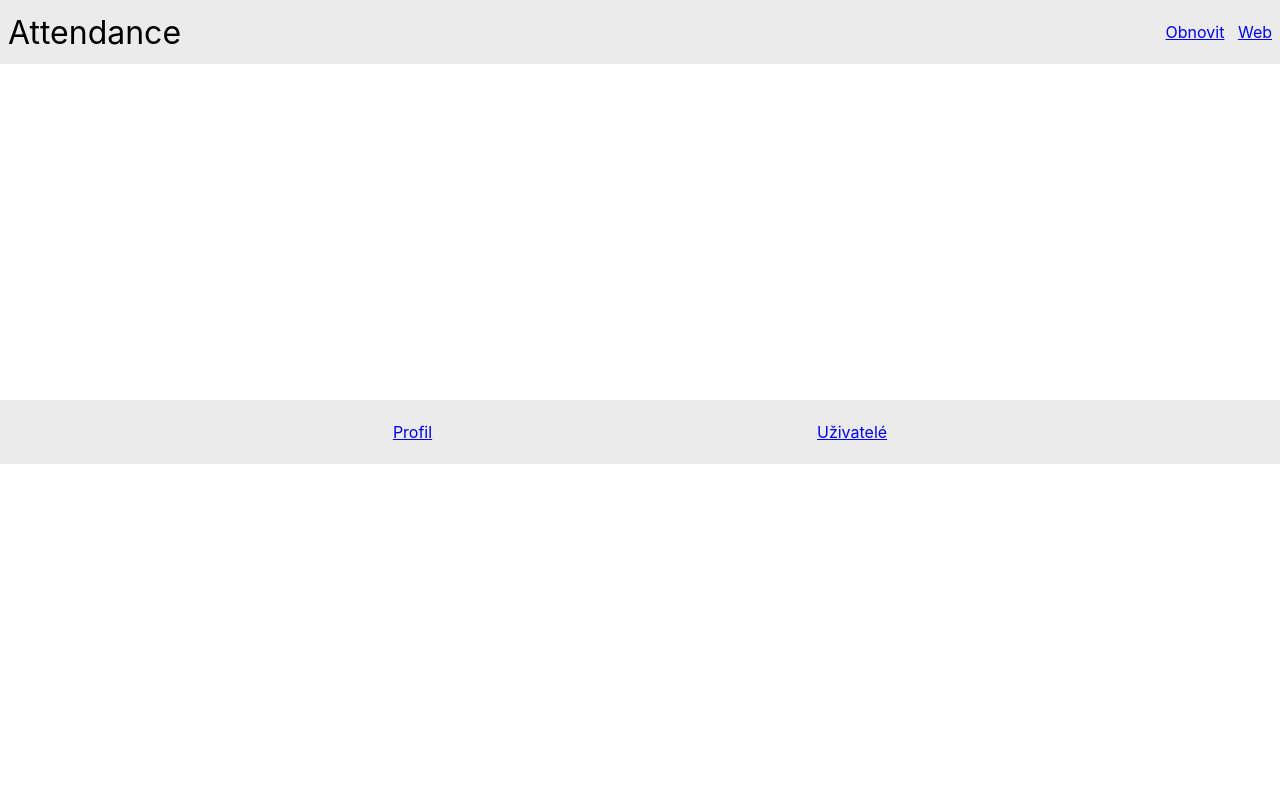
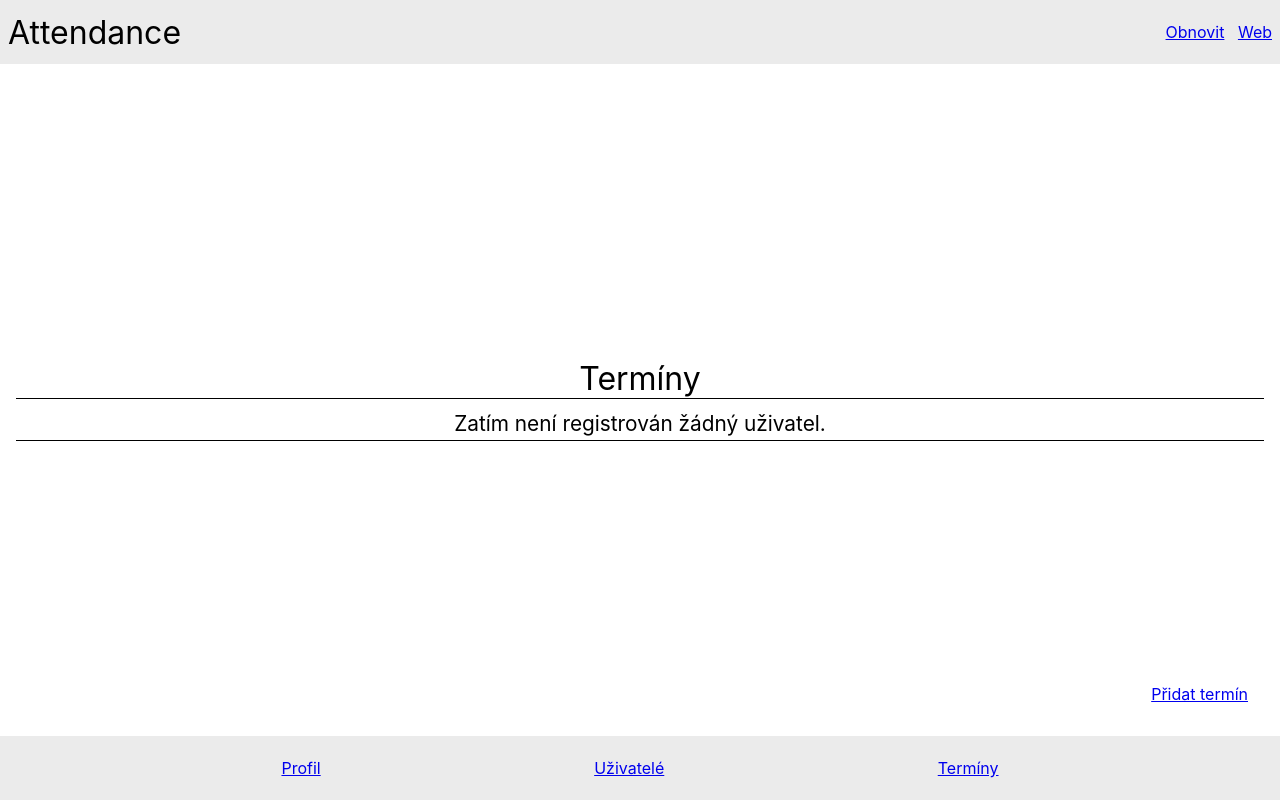
Before and after one commit to mvanco/iceapp, a React (Create React App) app: page /admin/terms in a window 1280 px wide. Built offline with nearby package versions, Linux system fonts and the light colour scheme.

Commit message:
Show current rentals

```diff
--- a/src/App.tsx
+++ b/src/App.tsx
@@ -12,6 +12,7 @@ import RegisterScreen from './screen/RegisterScreen';
 import CurrentConfig from './model/Config';
 import { useEffect } from 'react';
 import AdminUsersPage from './page/AdminUsersPage';
+import AdminTermsPage from './page/AdminTermsPage';
 
 function onLogout() {
   CurrentConfig.clearSession();
@@ -68,6 +69,7 @@ function App() {
                   <Route index element={<HomePage />} />
                   <Route path="home" element={<HomePage />} />
                   <Route path="users" element={<AdminUsersPage />} />
+                  <Route path="terms" element={<AdminTermsPage />} />
               </Route>
             </Routes>
           </div>
--- a/src/page/AdminPageWrapper.tsx
+++ b/src/page/AdminPageWrapper.tsx
@@ -8,6 +8,7 @@ export default function AdminPageWrapper() {
       <div className="Menu">
         <Link to="/admin/home">Profil</Link>
         <Link to="/admin/users">Uživatelé</Link>
+        <Link to="/admin/terms">Termíny</Link>
       </div>
     </>
   )
--- /dev/null
+++ b/src/page/AdminTermsPage.tsx
@@ -0,0 +1,71 @@
+import { Link, useNavigate } from "react-router-dom"
+import { useState, useEffect, useRef } from "react"
+import { Login } from "../viewmodel/LoginViewModel";
+import CurrentConfig from "../model/Config";
+import { ConsoleRepo } from "../repo/ConsoleRepo";
+import { Idle, Message, UiState, ViewModelUser } from "../viewmodel/UsersViewModel";
+import { printUser } from "../utils/Utils";
+import AddCreditDialog from "./AddCreditDialog";
+import { RentalViewModel } from "../viewmodel/RentalViewModel";
+
+function AdminTermsPage() {
+  const [uiState, setUiState] = useState<RentalViewModel.UiState>(new RentalViewModel.Message(""));
+  const [viewModel] = useState(new RentalViewModel(uiState, setUiState));
+
+  useEffect(() => {
+    async function fetchData() {
+      viewModel.fetchData();
+    };
+    fetchData();
+  }, []);
+
+  return (
+    <div className="SubPageSwitcher">
+      <div className="SubPage" style={'rentals' in uiState ? { display: "flex" } : { display: "none" }}>
+        <span className="headlineLarge">Termíny</span>
+        <div className="TermsBox">
+          <div className="scrollview">
+            <Terms rentals={(uiState as RentalViewModel.Idle)?.rentals ?? []} selectedId={(uiState as RentalViewModel.Idle)?.selectedId} onUserSelected={(id) => viewModel.selectUser(id)} />
+          </div>
+        </div>
+      </div>
+      <div className="SubPage override" style={'text' in uiState ? { display: "flex" } : { display: "none" }}>
+        <h2>{(uiState as Message).text}</h2>
+      </div>
+      <a href="#" onClick={() => { viewModel.showDialog(RentalViewModel.DialogType.AddRental) }} style={{ position: "absolute", bottom: "32px", right: "32px", display: ((uiState as RentalViewModel.Idle).selectedId == null) ? "flex" : "none" }}>Přidat termín</a>
+    </div>
+  );
+}
+
+interface TermsProps {
+  rentals: RentalViewModel.Term[],
+  selectedId: number | null,
+  onUserSelected: (id: number) => void
+}
+
+function Terms({ rentals, selectedId, onUserSelected }: TermsProps) {
+  if (rentals.length == 0) {
+    return (<span className="titleLarge" style={{ marginTop: "8px" }}>Zatím není registrován žádný uživatel.</span>);
+  }
+  else {
+    return (
+      <>
+        {rentals.map(rental => (
+          <div className="flex-row">
+            <input
+              type="radio"
+              value={rental.id}
+              checked={rental.id == selectedId}
+              onChange={() => onUserSelected(rental.id)}
+              style={{ marginTop: "12px", marginRight: "8px", display: (selectedId != null) ? "flex" : "none" }}
+            />
+            <span onClick={() => onUserSelected(rental.id)} key={rental.id} className="titleLarge" style={{ marginTop: "8px" }}>{rental.start}</span>
+          </div>
+        ))}
+      </>
+    );
+  }
+}
+
+
+export default AdminTermsPage;
--- /dev/null
+++ b/src/viewmodel/RentalViewModel.tsx
@@ -0,0 +1,182 @@
+import CurrentConfig from "../model/Config";
+import { AdminActionsRepo, Rentals, AddRental, DeleteRental } from "../repo/AdminActionsRepo";
+
+export class RentalViewModel {
+  private _uiState: RentalViewModel.UiState = new RentalViewModel.Idle();
+  get uiState(): RentalViewModel.UiState {
+    return this._uiState;
+  }
+  set uiState(value: RentalViewModel.UiState) {
+    this._uiState = value;
+    if (value != undefined) {
+      this.setUiState(value);
+    }
+    console.debug(value);
+  }
+  private setUiState: (arg0: RentalViewModel.UiState) => void;
+
+  constructor(uiState: RentalViewModel.UiState, setUiState: (arg0: RentalViewModel.UiState) => void) {
+    this._uiState = uiState;
+    this.setUiState = setUiState;
+  }
+
+  async fetchData(): Promise<void> {
+    this.uiState = new RentalViewModel.Message("Načítám...");
+    await new Promise(resolve => setTimeout(resolve, CurrentConfig.ToastLengthShort));
+    const rentals = await AdminActionsRepo.rentals();
+    console.debug('Fetched Data:', rentals);
+    if ('error' in rentals) {
+      const rentalsError = rentals as Rentals.Error;
+      this.uiState = new RentalViewModel.Message(rentalsError.error);
+      await new Promise(resolve => setTimeout(resolve, CurrentConfig.ToastLengthShort));
+      this.uiState = new RentalViewModel.Idle();
+    }
+    else {
+      const terms = rentals.map(rental => new RentalViewModel.Term(
+        rental.id,
+        rental.start,
+        rental.duration,
+        rental.price,
+        rental.minCapacity,
+        rental.maxCapacity,
+        rental.registered,
+        rental.confirmed
+      ))
+      this.uiState = new RentalViewModel.Idle(terms);
+    }
+  }
+
+  async selectUser(id: number): Promise<void> {
+    const currState = this.uiState as RentalViewModel.Idle;
+    if (currState === undefined) {
+      console.error('Internal error');
+      return;
+    }
+    if (currState.selectedId != id) {
+      this.uiState = { ...currState, selectedId: id};
+    }
+    else {
+      this.uiState = { ...currState, selectedId: null};
+    }
+  }
+
+  async showDialog(type: RentalViewModel.DialogType): Promise<void> {
+    switch (type) {
+      case RentalViewModel.DialogType.None:
+        if (this.uiState instanceof RentalViewModel.Idle) {
+          console.error('Internal error');
+          return;
+        }
+        this.uiState = {...this.uiState, dialogShown: RentalViewModel.DialogType.None}
+        break;
+      case RentalViewModel.DialogType.AddRental:
+        if (!(this.uiState instanceof RentalViewModel.Idle)) {
+          console.error('Internal error');
+          return;
+        }
+        this.uiState = {...this.uiState, dialogShown: RentalViewModel.DialogType.AddRental}
+        break;
+      case RentalViewModel.DialogType.DeleteRental:
+        if (this.uiState instanceof RentalViewModel.Idle && this.uiState.selectedId === null) {
+          console.error('Internal error');
+          return;
+        }
+        if (!(this.uiState instanceof RentalViewModel.Idle)) {
+          console.error('Internal error');
+          return;
+        }
+        this.uiState = {...this.uiState, dialogShown: RentalViewModel.DialogType.DeleteRental}
+        break;
+    }
+  }
+
+  async addRental(
+    start: string,
+    duration: number,
+    price: number,
+    minCapacity: number,
+    maxCapacity: number
+  ): Promise<void> {
+    this.uiState = new RentalViewModel.Message("Načítám...");
+    await new Promise(resolve => setTimeout(resolve, CurrentConfig.ToastLengthShort));
+    const rentals = await AdminActionsRepo.addRental(start, duration, price, minCapacity, maxCapacity);
+    this.fetchData();
+  }
+
+  async deleteRental(id: number) {
+    this.uiState = new RentalViewModel.Message("Načítám...");
+    await new Promise(resolve => setTimeout(resolve, CurrentConfig.ToastLengthShort));
+    await AdminActionsRepo.deleteRental(id);
+    this.fetchData();
+  }
+}
+
+export namespace RentalViewModel {
+
+  export class Term {
+    readonly id: number;
+    readonly start: string;
+    readonly duration: number;
+    readonly price: number;
+    readonly maxCapacity: number;
+    readonly minCapacity: number;
+    readonly registered: number;
+    readonly confirmed: number;
+
+    constructor(
+      id: number,
+      start: string,
+      duration: number,
+      price: number,
+      minCapacity: number,
+      maxCapacity: number,
+      registered: number = 0,
+      confirmed: number = 0
+    ) {
+      this.id = id;
+      this.start = start;
+      this.duration = duration;
+      this.price = price;
+      this.minCapacity = minCapacity;
+      this.maxCapacity = maxCapacity;
+      this.registered = registered;
+      this.confirmed = confirmed;
+    }
+  }
+
+  export enum DialogType {
+    None = 0,
+    AddRental = 1,
+    DeleteRental = 2
+  }
+
+  /**
+   * Additional constraints: when dialogShown is DialogType.DeleteRental, selectedId cant be null
+   */
+  export class Idle {
+
+    readonly rentals: Term[] = [];
+    readonly selectedId: number | null;
+    readonly dialogShown: DialogType
+
+    constructor(
+      rentals: Term[] = [],
+      selectedId: number | null = null,
+      dialogShown: DialogType = DialogType.None
+    ) {
+      this.rentals = rentals;
+      this.selectedId = selectedId;
+      this.dialogShown = dialogShown;
+    }
+  }
+
+  export class Message {
+    readonly text: string;
+
+    constructor(text: string) {
+      this.text = text;
+    }
+  }
+
+  export type UiState =  Idle | Message
+}
--- a/src/viewmodel/UsersViewModel.tsx
+++ b/src/viewmodel/UsersViewModel.tsx
@@ -58,7 +58,7 @@ class UsersViewModel {
   }
 
   async fetchData(): Promise<void> {
-    this.uiState = new Message("Loading...");
+    this.uiState = new Message("Načítám...");
     await new Promise(resolve => setTimeout(resolve, CurrentConfig.ToastLengthShort));
     const users = await AdminActionsRepo.users();
     console.debug('Fetched Data:', users);
@@ -105,7 +105,7 @@ class UsersViewModel {
     if (currState.selectedId == null) {
       return;
     }
-    this.uiState = new Message("Loading...");
+    this.uiState = new Message("Načítám...");
     await new Promise(resolve => setTimeout(resolve, CurrentConfig.ToastLengthShort));
     const result = await AdminActionsRepo.changeCredit(currState.selectedId, credit);
     if ('error' in result) {
```
Also changed, not shown: src/repo/AdminActionsRepo.tsx (+4 -4 lines).
